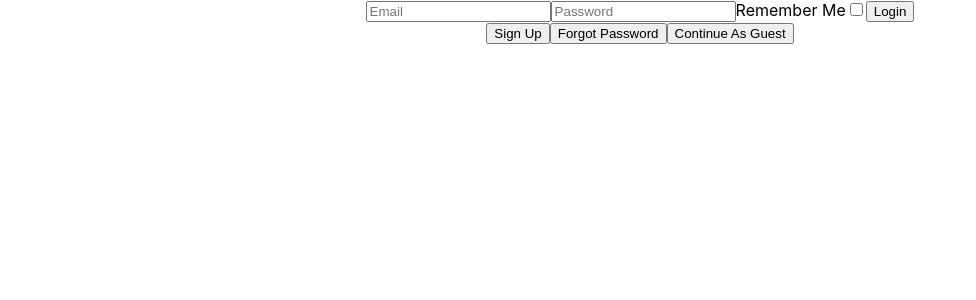
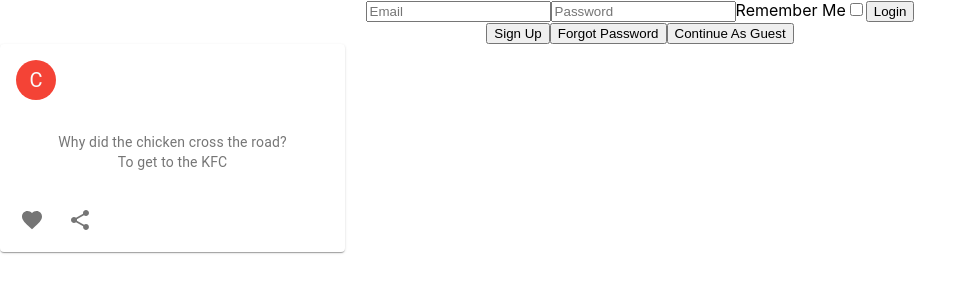
Before and after one commit to pt7-dad-jokes/frontend, a React (Create React App) app: page / in a window 1280 px wide. Shown: the top 300 px of the page, without its empty margins (0-976 px from the left). Built offline with nearby package versions, Linux system fonts and the light colour scheme.

Commit message:
Got the inital joke card setup. Takes in a username, the setup and the punchline

```diff
--- a/package.json
+++ b/package.json
@@ -4,6 +4,7 @@
   "private": true,
   "dependencies": {
     "@material-ui/core": "^4.3.3",
+    "@material-ui/icons": "^4.2.1",
     "axios": "^0.19.0",
     "formik": "^1.5.8",
     "react": "^16.9.0",
--- a/src/App.js
+++ b/src/App.js
@@ -1,11 +1,17 @@
 import React from "react";
 import "./App.css";
 import WelcomForms from "./components/WelcomeForms";
+import JokesCard from "./components/JokesCard";
 
 function App() {
   return (
     <div className="App">
       <WelcomForms />
+      <JokesCard
+        username="Cody"
+        jokeSetup="Why did the chicken cross the road?"
+        jokePunchline="To get to the KFC"
+      />
     </div>
   );
 }
--- /dev/null
+++ b/src/components/JokesCard.js
@@ -0,0 +1,75 @@
+import React from "react";
+import { makeStyles } from "@material-ui/core/styles";
+import clsx from "clsx";
+import Card from "@material-ui/core/Card";
+import CardHeader from "@material-ui/core/CardHeader";
+import CardMedia from "@material-ui/core/CardMedia";
+import CardContent from "@material-ui/core/CardContent";
+import CardActions from "@material-ui/core/CardActions";
+import Collapse from "@material-ui/core/Collapse";
+import Avatar from "@material-ui/core/Avatar";
+import IconButton from "@material-ui/core/IconButton";
+import Typography from "@material-ui/core/Typography";
+import { red } from "@material-ui/core/colors";
+import FavoriteIcon from "@material-ui/icons/Favorite";
+import ShareIcon from "@material-ui/icons/Share";
+import ExpandMoreIcon from "@material-ui/icons/ExpandMore";
+import MoreVertIcon from "@material-ui/icons/MoreVert";
+
+const useStyles = makeStyles(theme => ({
+  card: {
+    maxWidth: 345
+  },
+  media: {
+    height: 0,
+    paddingTop: "56.25%" // 16:9
+  },
+  expand: {
+    transform: "rotate(0deg)",
+    marginLeft: "auto",
+    transition: theme.transitions.create("transform", {
+      duration: theme.transitions.duration.shortest
+    })
+  },
+  expandOpen: {
+    transform: "rotate(180deg)"
+  },
+  avatar: {
+    backgroundColor: red[500]
+  }
+}));
+
+function JokesCard({ username, jokeSetup, jokePunchline }) {
+  const classes = useStyles();
+  return (
+    <div>
+      <Card className={classes.card}>
+        <CardHeader
+          avatar={
+            <Avatar aria-label="recipe" className={classes.avatar}>
+              {username[0]}
+            </Avatar>
+          }
+        />
+        <CardContent>
+          <Typography variant="body2" color="textSecondary" component="p">
+            {jokeSetup}
+          </Typography>
+          <Typography variant="body2" color="textSecondary" component="p">
+            {jokePunchline}
+          </Typography>
+        </CardContent>
+        <CardActions disableSpacing>
+          <IconButton aria-label="add to favorites">
+            <FavoriteIcon />
+          </IconButton>
+          <IconButton aria-label="share">
+            <ShareIcon />
+          </IconButton>
+        </CardActions>
+      </Card>
+    </div>
+  );
+}
+
+export default JokesCard;
```
Also changed, not shown: 1 other file (tests, documents, lock files or other folders).
